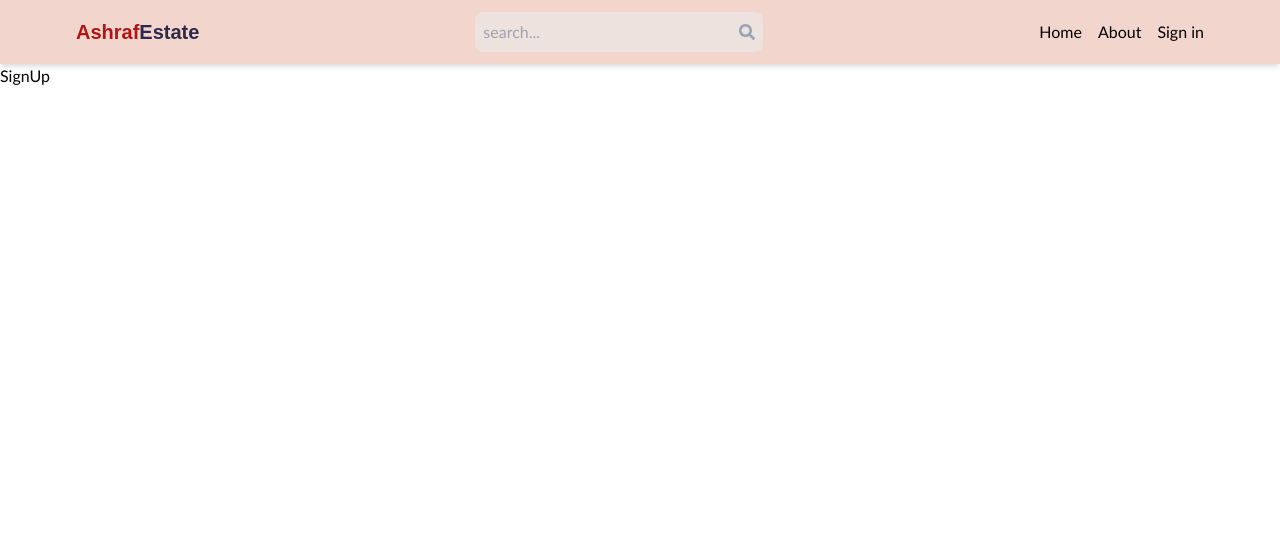
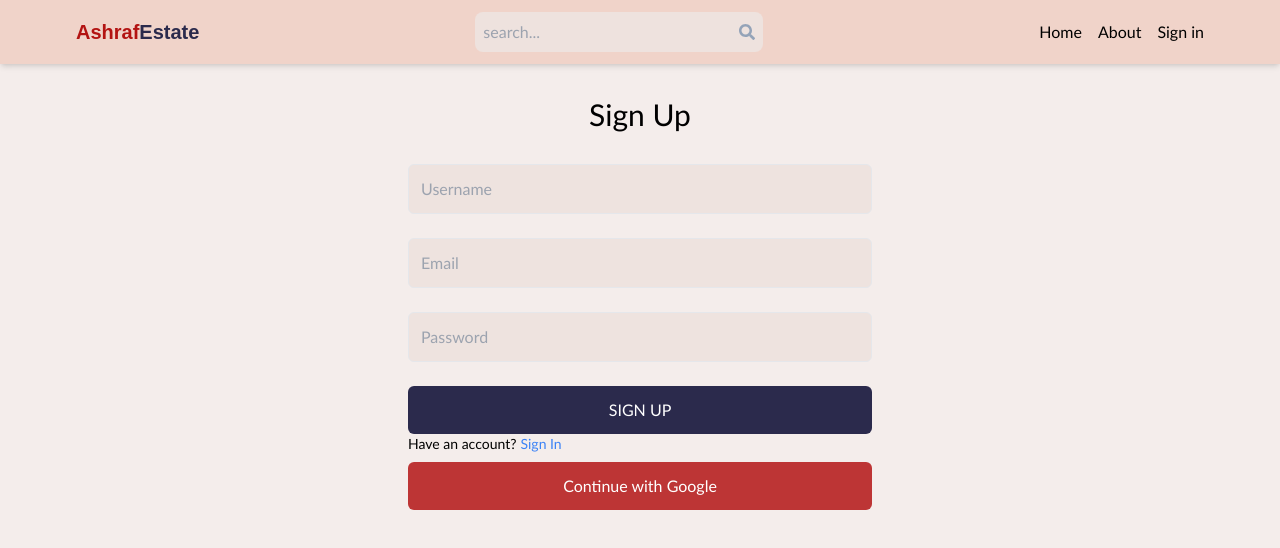
Before and after one commit to olasharaff/mern-estate, a React (Vite) app in the folder estate/: page /sign-up in a window 1280 px wide. Shown: the top 548 px of the page. Built offline with nearby package versions, Linux system fonts and the light colour scheme; a web font is replaced by a local one.

Commit message:
create and complete Sign Up UI

```diff
--- a/estate/src/index.css
+++ b/estate/src/index.css
@@ -20,4 +20,8 @@
 body {
 
     font-family: 'Trebuchet MS', sans-serif;
+    background-color: #eee2de9a;
 }
+.put{
+    background-color:#eee2dedb ;
+}
--- a/estate/src/pages/SignUp.jsx
+++ b/estate/src/pages/SignUp.jsx
@@ -1,6 +1,47 @@
+import { Link } from "react-router-dom";
 
 export default function SignUp() {
   return (
-    <div>SignUp</div>
-  )
+    <div className="max-w-lg mx-auto px-6">
+      <h1 className="text-center my-8 text-3xl">Sign Up</h1>
+      <form className="flex flex-col gap-3">
+        <input
+          type="text"
+          className="w-full mb-3 border p-3 rounded-md focus:outline-none put hover:shadow-md"
+          id="username"
+          placeholder="Username"
+        />
+        <input
+          type="text"
+          className="w-full mb-3 border p-3 rounded-md focus:outline-none put hover:shadow-md"
+          id="email"
+          placeholder="Email"
+        />
+        <input
+          type="text"
+          className="w-full mb-3 border p-3 rounded-md focus:outline-none put hover:shadow-md"
+          id="password"
+          placeholder="Password"
+        />
+        <button
+          type="submit"
+          className="bg-[#2B2A4C] text-white p-3 rounded-md hover:shadow-md hover:opacity-90 disabled:opacity-30"
+        >
+          SIGN UP
+        </button>
+      </form>
+      <div className="flex gap-1 text-sm">
+        <p>Have an account?</p>
+        <Link to="/sign-in">
+          <span className="text-blue-500 hover:underline"> Sign In</span>
+        </Link>
+      </div>
+      <button
+        type="button"
+        className="bg-[#b31212d6] w-full text-center mt-2 p-3 rounded-md hover:shadow-lg text-white"
+      >
+        Continue with Google
+      </button>
+    </div>
+  );
 }
```
